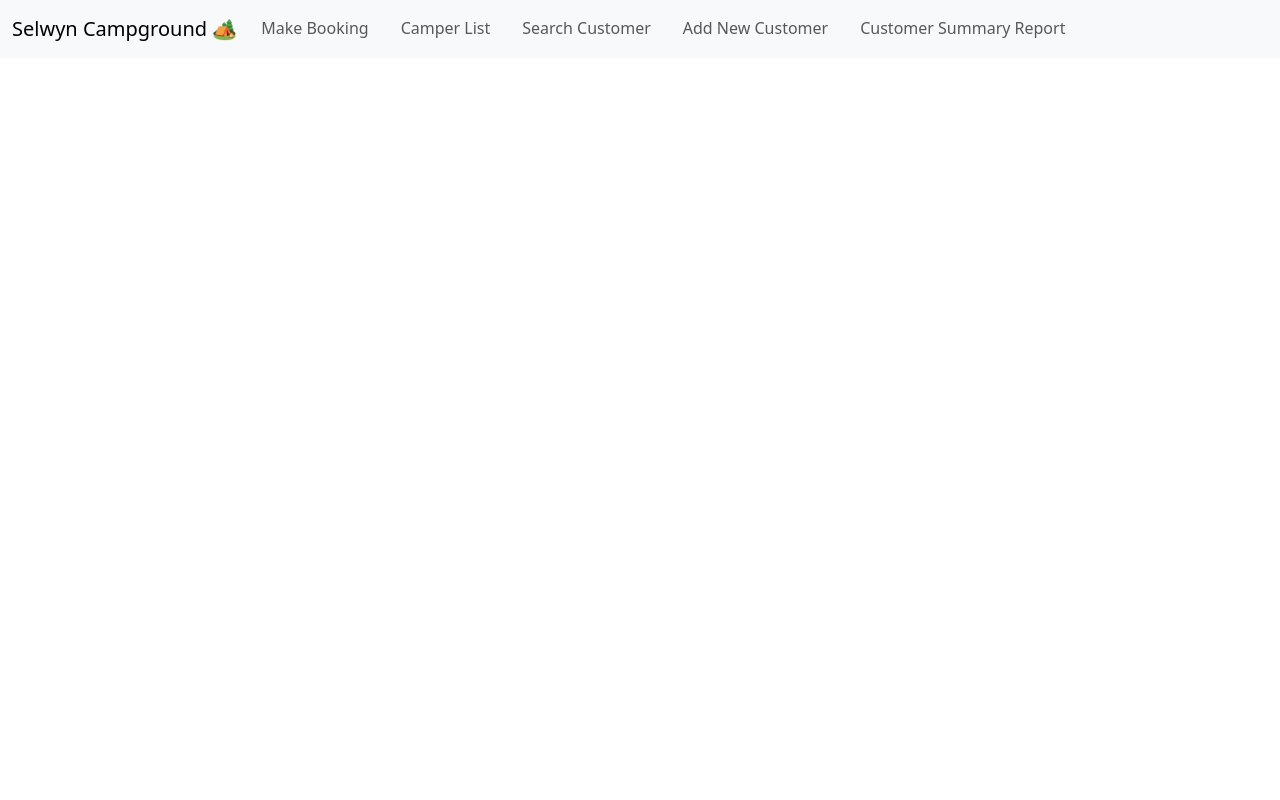
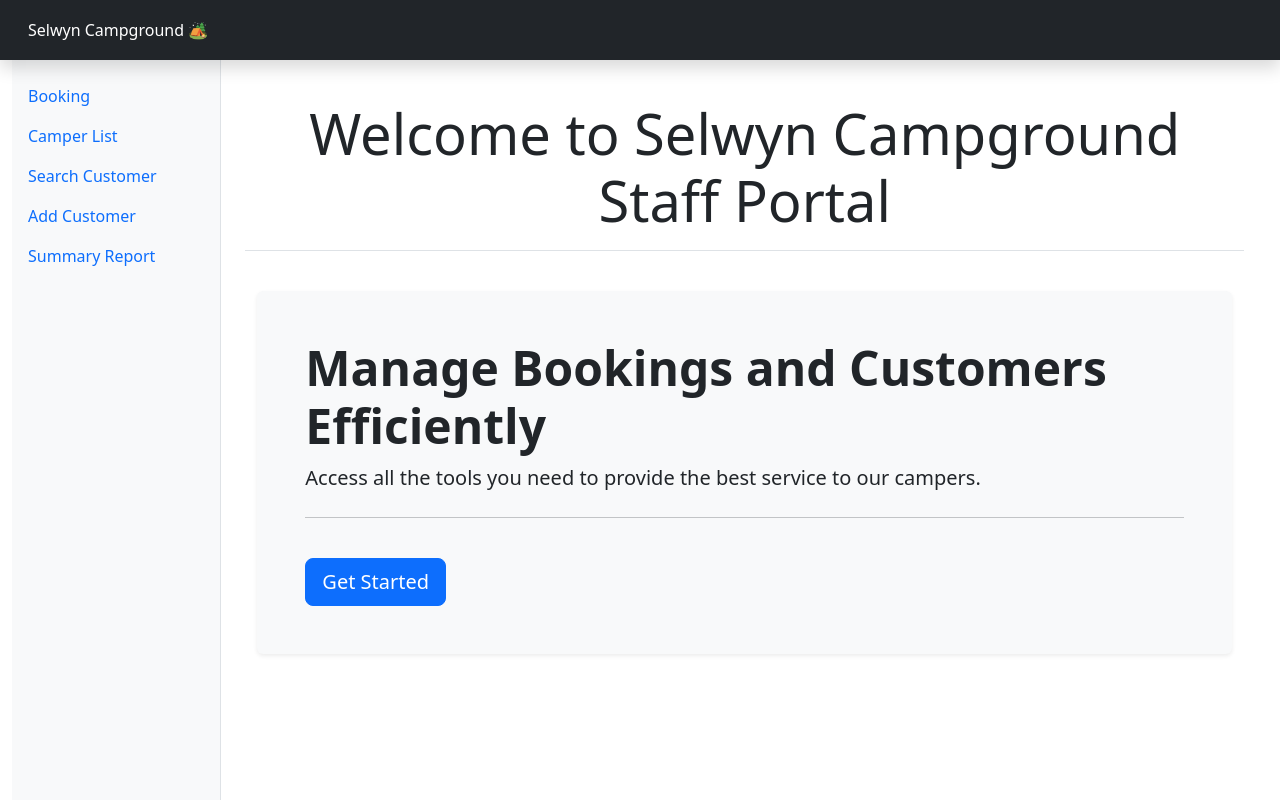
Before and after one commit to TaiJoLo/scg, a Flask app: page / in a window 1280 px wide. Run offline with Flask 3, Linux system fonts and the light colour scheme.

Commit message:
feat: Add sidebar navigation and home.html
- Implement sidebar navigation with links to Booking, Camper List, Search Customer, Add Customer, and Summary Report pages.
- Add a home page template (home.html) that extends base.html.
- Include a hero section on the home page with a welcoming message and an action button linking to the Booking page.
- Ensure the layout uses Bootstrap for styling and responsiveness without any custom CSS.

```diff
--- a/app.py
+++ b/app.py
@@ -30,7 +30,7 @@ def getCursor():
 
 @app.route("/")
 def home():
-    return render_template("base.html")
+    return render_template("home.html")
 
 @app.route("/sites")
 def listsites():
--- a/templates/base.html
+++ b/templates/base.html
@@ -1,5 +1,5 @@
 <!DOCTYPE html>
-<html>
+<html lang="en">
   <head>
     <meta charset="utf-8" />
     <title>{% block title %}{% endblock %}</title>
@@ -12,57 +12,73 @@
     />
   </head>
 
-  <body>
-    <nav class="navbar navbar-expand-lg navbar-light bg-light">
+  <body class="d-flex flex-column min-vh-100">
+    <nav
+      class="navbar sticky-top bg-dark flex-md-nowrap p-0 shadow"
+      style="height: 60px"
+    >
       <div class="container-fluid">
-        <a class="navbar-brand mb-0 h1" href="/">Selwyn Campground 🏕️</a>
-        <div class="collapse navbar-collapse" id="navbarNav">
-          <ul class="navbar-nav nav-underline">
+        <a
+          class="navbar-brand col-md-3 col-lg-2 me-0 px-3 fs-6 text-white"
+          href="/"
+          >Selwyn Campground 🏕️</a
+        >
+      </div>
+    </nav>
+    <div class="container-fluid flex-grow-1 d-flex">
+      <div class="bg-body-tertiary border-end col-md-3 col-lg-2 p-0">
+        <div class="d-flex flex-column p-0 pt-lg-3 overflow-y-auto h-100">
+          <div class="offcanvas-body flex-grow-1 d-flex flex-column">
+            <ul class="nav flex-column">
               <li class="nav-item">
                 <a
-                class="nav-link {% if request.path == url_for('booking') %}active{% endif %}"
+                  class="nav-link d-flex align-items-center gap-2 {% if request.path == url_for('booking') %}active{% endif %}"
+                  aria-current="page"
                   href="{{ url_for('booking') }}"
-                >Make Booking</a
+                  >Booking</a
                 >
               </li>
               <li class="nav-item">
                 <a
-                class="nav-link {% if request.path == url_for('campers') %}active{% endif %}"
+                  class="nav-link d-flex align-items-center gap-2 {% if request.path == url_for('campers') %}active{% endif %}"
                   href="{{ url_for('campers') }}"
                   >Camper List</a
                 >
               </li>
               <li class="nav-item">
                 <a
-                class="nav-link {% if request.path == url_for('search_customer') %}active{% endif %}"
+                  class="nav-link d-flex align-items-center gap-2 {% if request.path == url_for('search_customer') %}active{% endif %}"
                   href="{{ url_for('search_customer') }}"
                   >Search Customer</a
                 >
               </li>
               <li class="nav-item">
                 <a
-                class="nav-link {% if request.path == url_for('editcustomer') %}active{% endif %}"
+                  class="nav-link d-flex align-items-center gap-2 {% if request.path == url_for('editcustomer') %}active{% endif %}"
                   href="{{ url_for('editcustomer') }}"
-                >Add New Customer</a
+                  >Add Customer</a
                 >
               </li>
               <li class="nav-item">
                 <a
-                class="nav-link {% if request.path == url_for('customerlist') %}active{% endif %}"
+                  class="nav-link d-flex align-items-center gap-2 {% if request.path == url_for('customerlist') %}active{% endif %}"
                   href="{{ url_for('customerlist') }}"
-                >Customer Summary Report</a
+                  >Summary Report</a
                 >
               </li>
             </ul>
           </div>
         </div>
-    </nav>
-    <section class="content container mt-3">
+      </div>
+      <main class="col-md-9 ms-sm-auto col-lg-10 px-md-4 d-flex flex-column">
+        <div
+          class="d-flex justify-content-between flex-wrap flex-md-nowrap align-items-center pt-3 pb-2 mb-3 border-bottom"
+        >
           <header>{% block header %}{% endblock %}</header>
-      {% for message in get_flashed_messages() %}
-      <div class="alert alert-info">{{ message }}</div>
-      {% endfor %} {% block content %}{% endblock %}
-    </section>
+        </div>
+        <div class="flex-grow-1">{% block content %}{% endblock %}</div>
+      </main>
+    </div>
     <!-- JavaScript Bundle with Popper -->
     <script>
       // Example starter JavaScript for disabling form submissions if there are invalid fields
--- /dev/null
+++ b/templates/home.html
@@ -0,0 +1,24 @@
+<!-- templates/home.html -->
+{% extends "base.html" %} {% block title %} Home {% endblock %} {% block header
+%}
+<h1 class="display-4 text-center mt-4">
+  Welcome to Selwyn Campground Staff Portal
+</h1>
+{% endblock %} {% block content %}
+<div class="container mt-4">
+  <div class="bg-light p-5 rounded shadow-sm">
+    <h2 class="display-5 fw-bold">Manage Bookings and Customers Efficiently</h2>
+    <p class="lead">
+      Access all the tools you need to provide the best service to our campers.
+    </p>
+    <hr class="my-4" />
+
+    <a
+      class="btn btn-primary btn-lg mt-3"
+      href="{{ url_for('booking') }}"
+      role="button"
+      >Get Started</a
+    >
+  </div>
+</div>
+{% endblock %}
```
Lines whose indentation alone changed are shown as unchanged.
